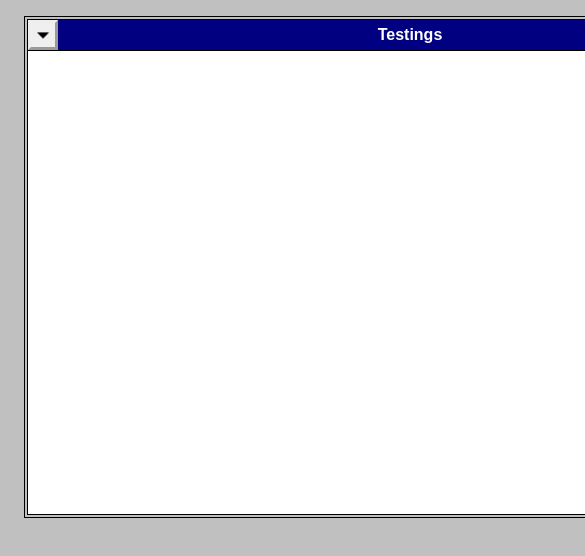
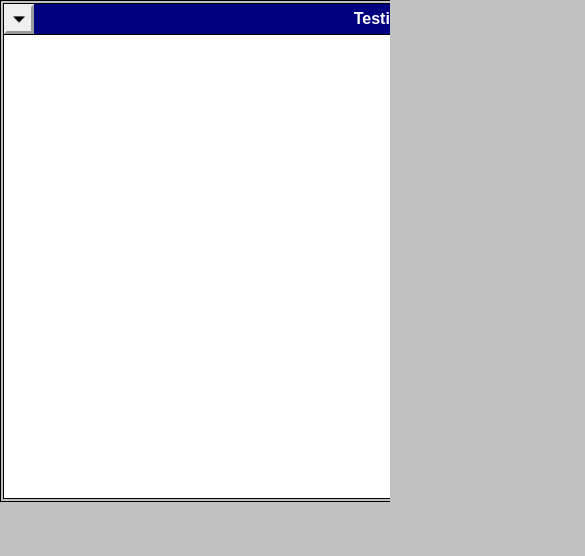
Before and after one commit to Zanabitti/ui31, a React app: page / in a window 390 px wide. Shown: the top 556 px of the page, 585 px wide, since content can reach past the window. Built offline with nearby package versions, Linux system fonts and the light colour scheme.

Commit message:
Dragging windows

```diff
--- a/src/App.css
+++ b/src/App.css
@@ -4,4 +4,11 @@ body {
 .App {
     margin: 1rem;
     font-family: Arial, Helvetica, sans-serif;
+    position: absolute;
+    left: 0;
+    top: 0;
+    padding: 0;
+    margin: 0;
+    overflow: hidden;
+    transform-origin: top left;
   }
--- a/src/App.js
+++ b/src/App.js
@@ -3,9 +3,21 @@ import "./App.css";
 import Window from './components/window/Window'
 
 class App extends Component{
+  constructor(props){
+    super(props);
+    this.state = {
+        VIEWPORTHEIGHT : window.innerHeight,
+        VIEWPORTWIDTH : window.innerWidth
+    }
+  }
+
   render(){
+    const appStyle = {
+      height: this.state.VIEWPORTHEIGHT + 'px',
+      width: '100%'
+    };
     return(
-      <div className="App">
+      <div className="App" style={appStyle}>
         <Window />
       </div>
     );
--- a/src/components/window/Window.css
+++ b/src/components/window/Window.css
@@ -7,6 +7,7 @@
     align-items: center;
     resize: both;
     overflow: auto;
+    position: absolute;
 }
 
 .window-inner {
--- a/src/components/window/Window.js
+++ b/src/components/window/Window.js
@@ -5,11 +5,49 @@ import './Window.css';
 class Window extends React.Component {
     constructor(props){
         super(props);
+        this.refWindow = React.createRef();
+    }
+
+
+    drag(e){
+        if(e.target.className === 'window-header') {
+            e.preventDefault();
+            e.stopPropagation();
+            let prevXY;
+            const onMove = (e) => {
+
+
+                if(!prevXY) {
+                    prevXY = [e.clientX, e.clientY];
+                }
+
+                const [x, y] = prevXY;
+                const [diffX, diffY] = [e.clientX - x, e.clientY - y];
+                const currX = parseInt(this.refWindow.current.style.left) || 0;
+                const currY = parseInt(this.refWindow.current.style.top) || 0;
+
+                this.refWindow.current.style.left = (currX + diffX) + 'px';
+                this.refWindow.current.style.top = (currY + diffY) + 'px';
+
+                prevXY = [e.clientX, e.clientY];
+            }
+            const onDone = (e) => {
+                this.refWindow.current.removeEventListener("mousemove", onMove);
+                this.refWindow.current.removeEventListener("mouseup", onDone);
+            }
+            this.refWindow.current.addEventListener("mousemove", onMove);
+            this.refWindow.current.addEventListener("mouseup", onDone);
+        }
+    }
+
+    dragStart(e){
+        this.msStartX = e.clientX;
+        this.msStartY = e.clientY;
     }
 
     render() {
         return (
-            <div className="window-border">
+            <div className="window-border"  onDragStart={this.dragStart.bind(this)} onMouseDown={this.drag.bind(this)} onDragEnd={null} ref={this.refWindow}>
                 <div className="window-inner">
                     <Header />
                 </div>
```
